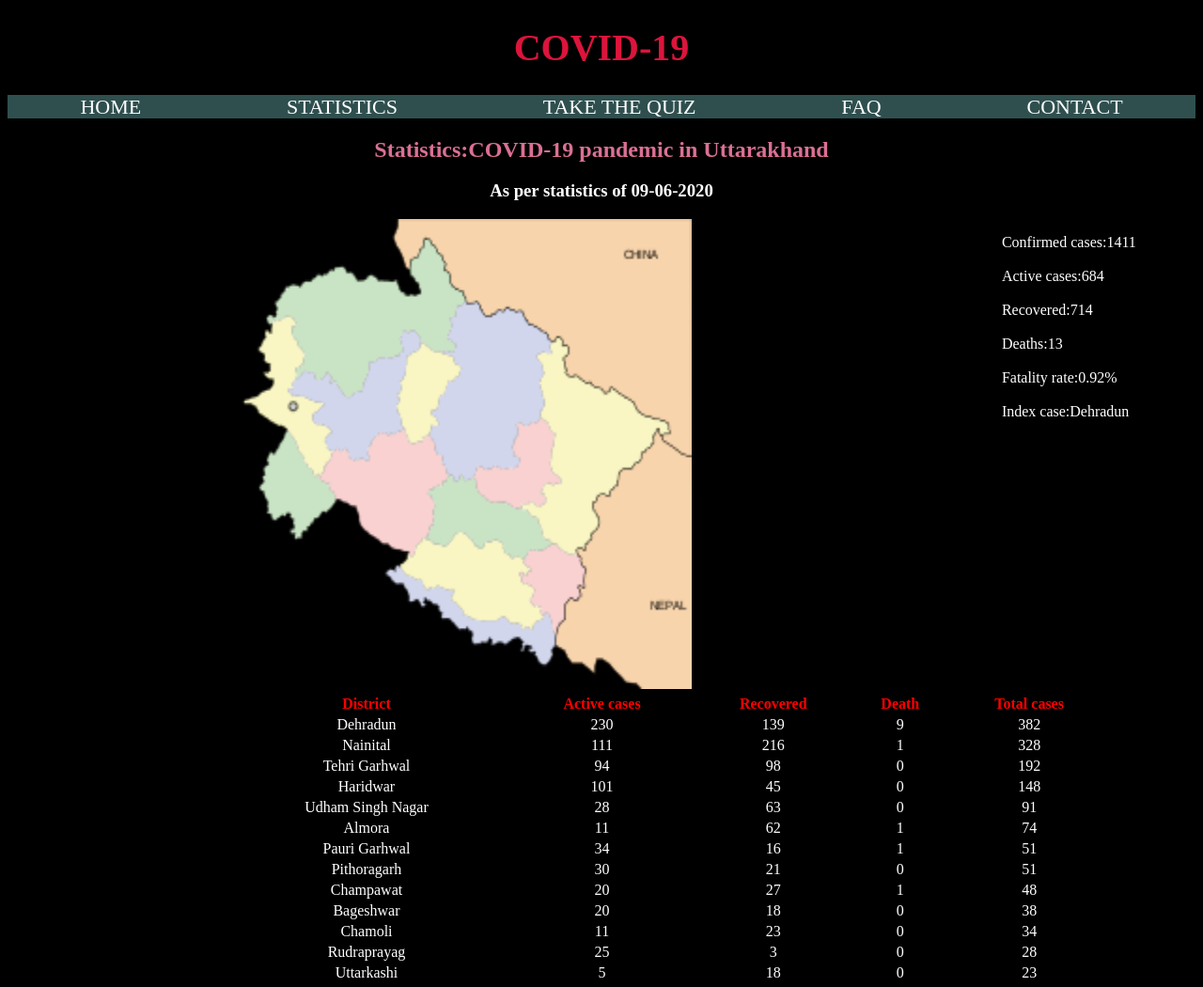
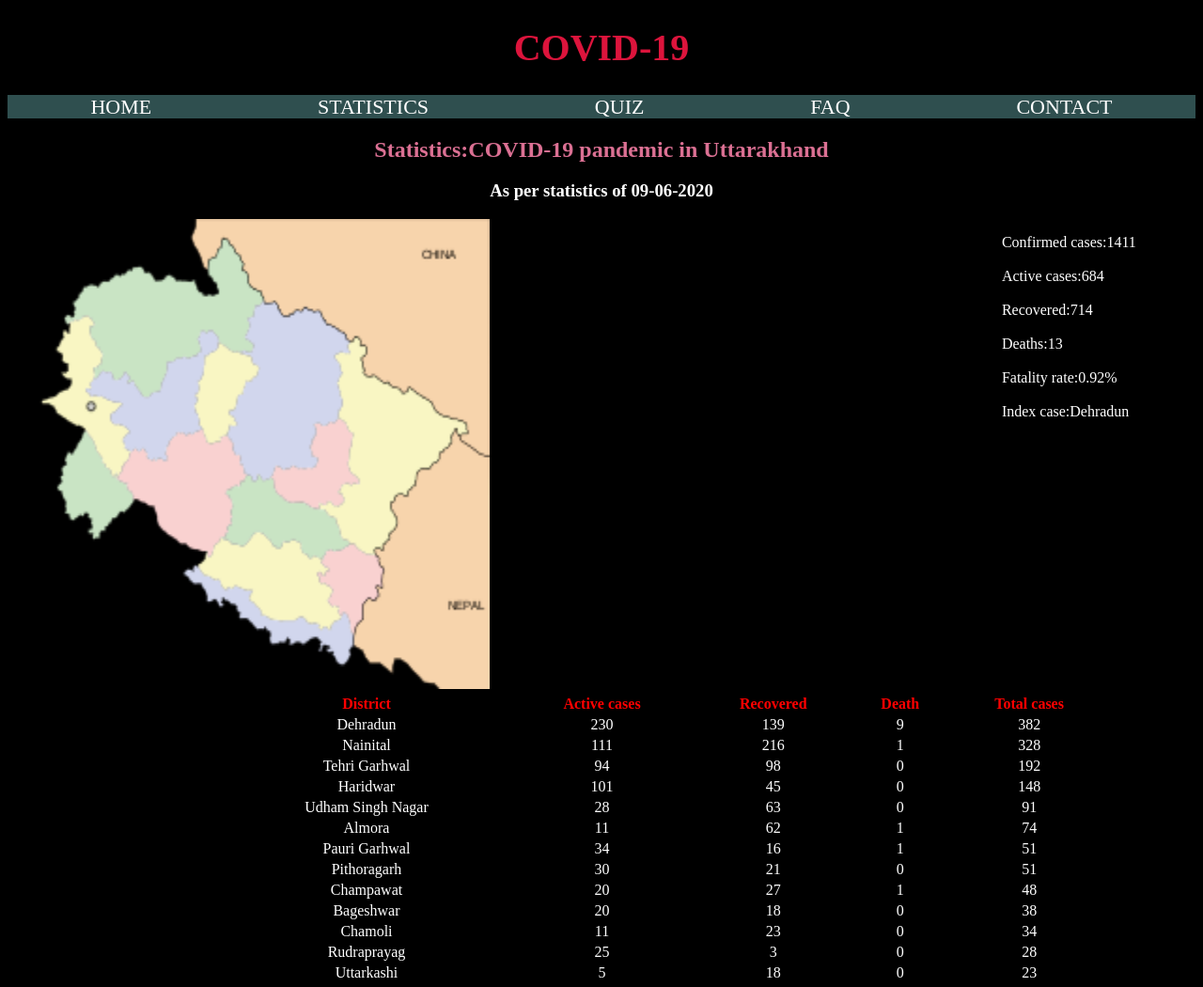
Before and after one commit to Pournami02/Covid19-Website, a plain HTML site: page uttarakhand.html in a window 1280 px wide. Shown: the whole page at 94% size. Drawn offline with Linux system fonts and the light colour scheme.

Commit message:
Update uttarakhand.html

```diff
--- a/uttarakhand.html
+++ b/uttarakhand.html
@@ -14,19 +14,19 @@
 		<h1 class="h1">COVID-19</h1>
 		<ul class="nav2">
 			<li><a href="index.html">HOME</a></li>
-			<br>
+
 			<li><a href="statistics.html">STATISTICS</a></li>
-			<br>
-			<li><a href="quiz.html">TAKE THE QUIZ</a></li>
-			<br>
+
+			<li><a href="quiz.html">QUIZ</a></li>
+
 			<li><a href="faq.html">FAQ</a></li>
-			<br>
+
 			<li><a href="contact.html">CONTACT</a></li>
 		</ul>
 		<h2 class="h2">Statistics:COVID-19 pandemic in Uttarakhand</h2>
 		<h3 style="text-align:center">As per statistics of 09-06-2020</h3>
 	</header>
-	<img src="uttarakhand.png"alt="Map of Uttarakhand"style="margin-left:18%"width="500px"height="500"/>
+	<img src="uttarakhand.png"alt="Map of Uttarakhand"style="margin-left:1%"width="500px"height="500"/>
 
 
 		<ul class="ul3">
```
